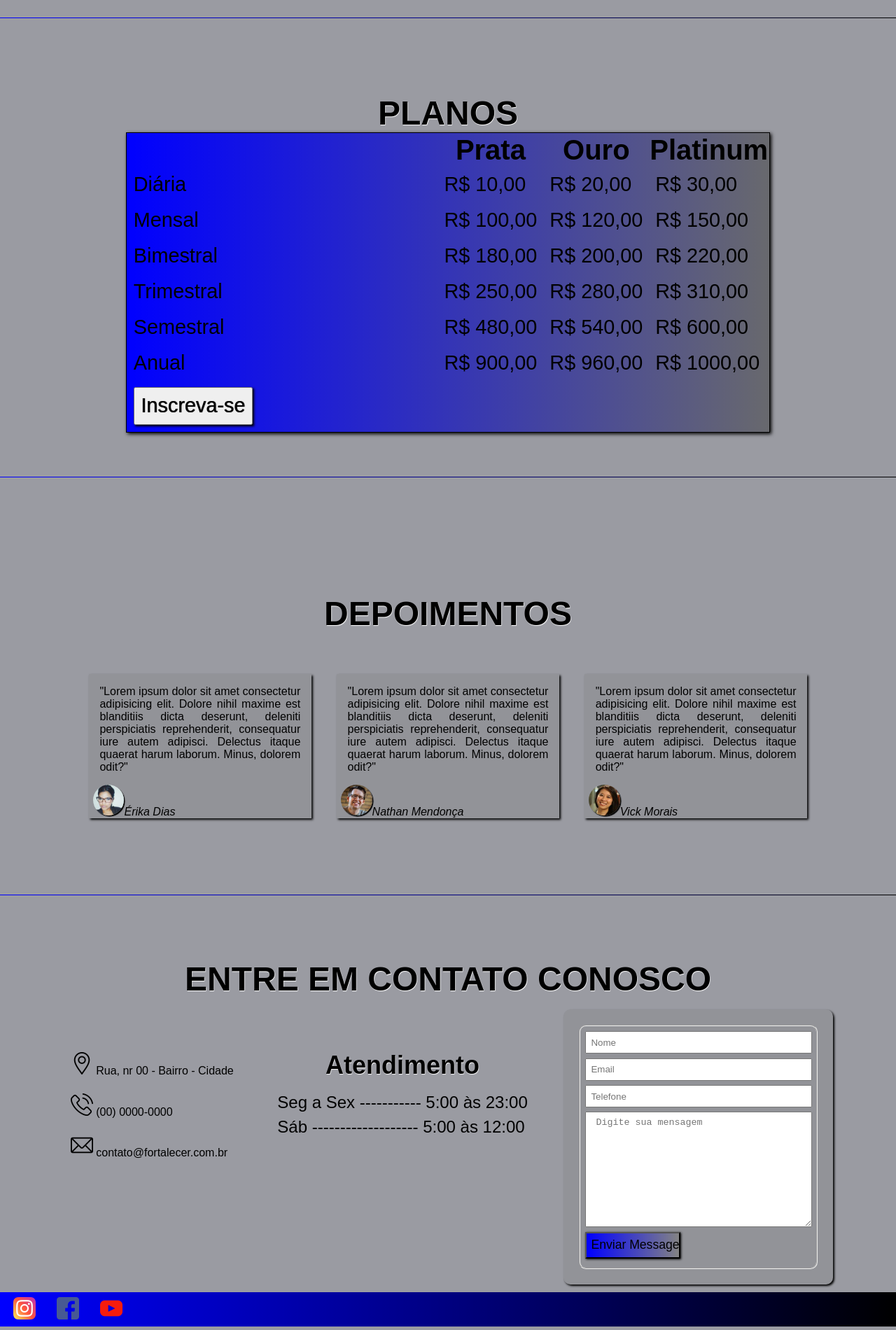
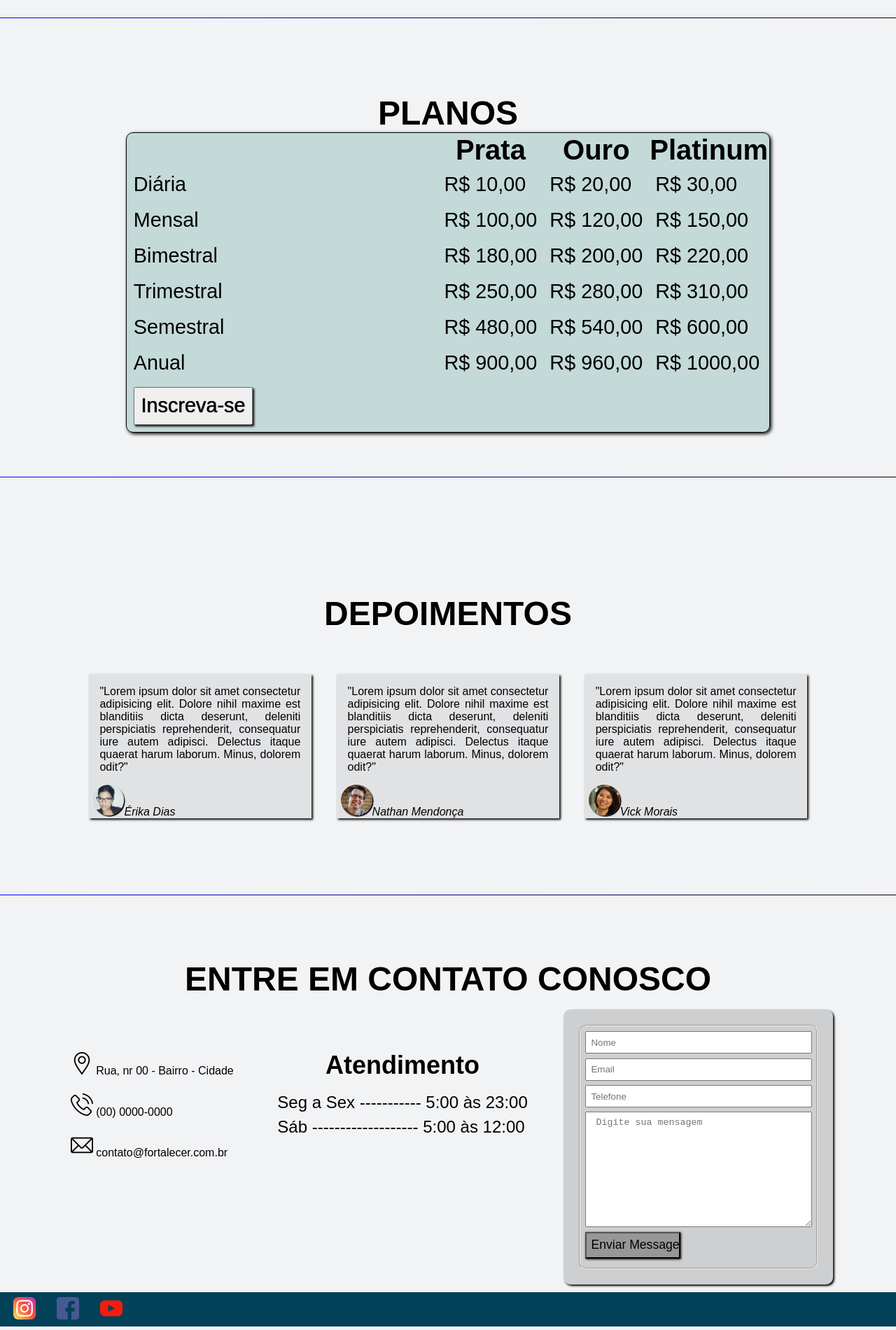
Before and after one commit to rodrigoalbues/site-academia, a plain HTML site: page index.html in a window 1280 px wide. Shown: the part 1883-3783 px from the top of the page at 70% size. Drawn offline with Linux system fonts and the light colour scheme.

Commit message:
alteração nas cores

```diff
--- a/style.css
+++ b/style.css
@@ -9,12 +9,12 @@ html {
 }
 
 body {
-  background-color: rgba(99, 101, 111, 0.642);
+  background-color: rgba(236, 237, 241, 0.642);
   font-family: Arial, Helvetica, sans-serif;
 }
 
 header {
-  background-image: linear-gradient(to right, blue, black);
+  background-color: #034159;
   background-repeat: no-repeat;
   color: white;
   padding: 0% 1%;
@@ -66,7 +66,7 @@ a {
 
 a:hover {
   text-decoration: underline;
-  color: rgb(41, 76, 255);
+  color: #038c3e;
   text-shadow: 1px 1px 1px;
 }
 
@@ -167,7 +167,7 @@ h1 {
 }
 
 #cards .card {
-  background-color: rgba(128, 128, 128, 0.319);
+  background-color: rgba(128, 128, 128, 0.154);
   width: 300px;
   height: 200px;
   text-align: center;
@@ -195,8 +195,9 @@ table {
   border: 1px solid black;
   margin: auto;
   margin-bottom: 5%;
-  background-image: linear-gradient(to right, blue, rgba(0, 0, 0, 0.324));
+  background-color: #02735e31;
   box-shadow: 2px 2px 5px black;
+  border-radius: 10px;
 }
 
 .plan {
@@ -238,7 +239,7 @@ table button {
 }
 
 .testimonial {
-  background-color: rgba(128, 128, 128, 0.319);
+  background-color: rgba(128, 128, 128, 0.154);
   width: 30%;
   box-shadow: 2px 2px 3px black;
 }
@@ -293,11 +294,7 @@ select {
   width: 42%;
   padding: 2%;
   font-size: 110%;
-  background-image: linear-gradient(
-    to right,
-    rgb(0, 0, 255),
-    rgba(0, 0, 0, 0.451)
-  );
+  background-color: rgba(128, 128, 128, 0.703);
   box-shadow: 1px 1px 3px black;
 }
 
@@ -330,8 +327,7 @@ select {
 
 footer {
   display: flex;
-  background-image: linear-gradient(to right, rgb(0, 0, 255), black);
-  background-repeat: no-repeat;
+  background-color: #034159;
 }
 
 #social {
```
